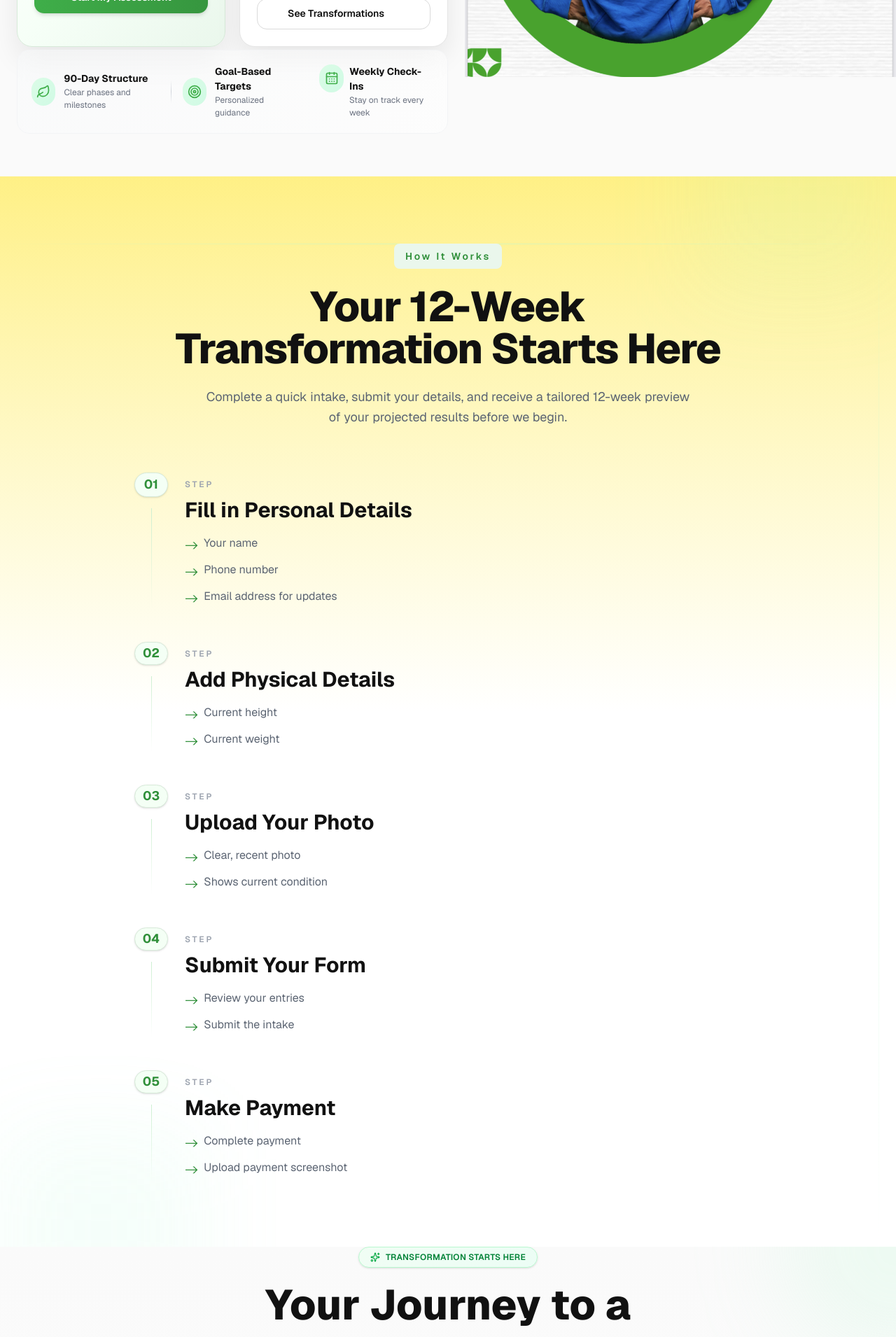
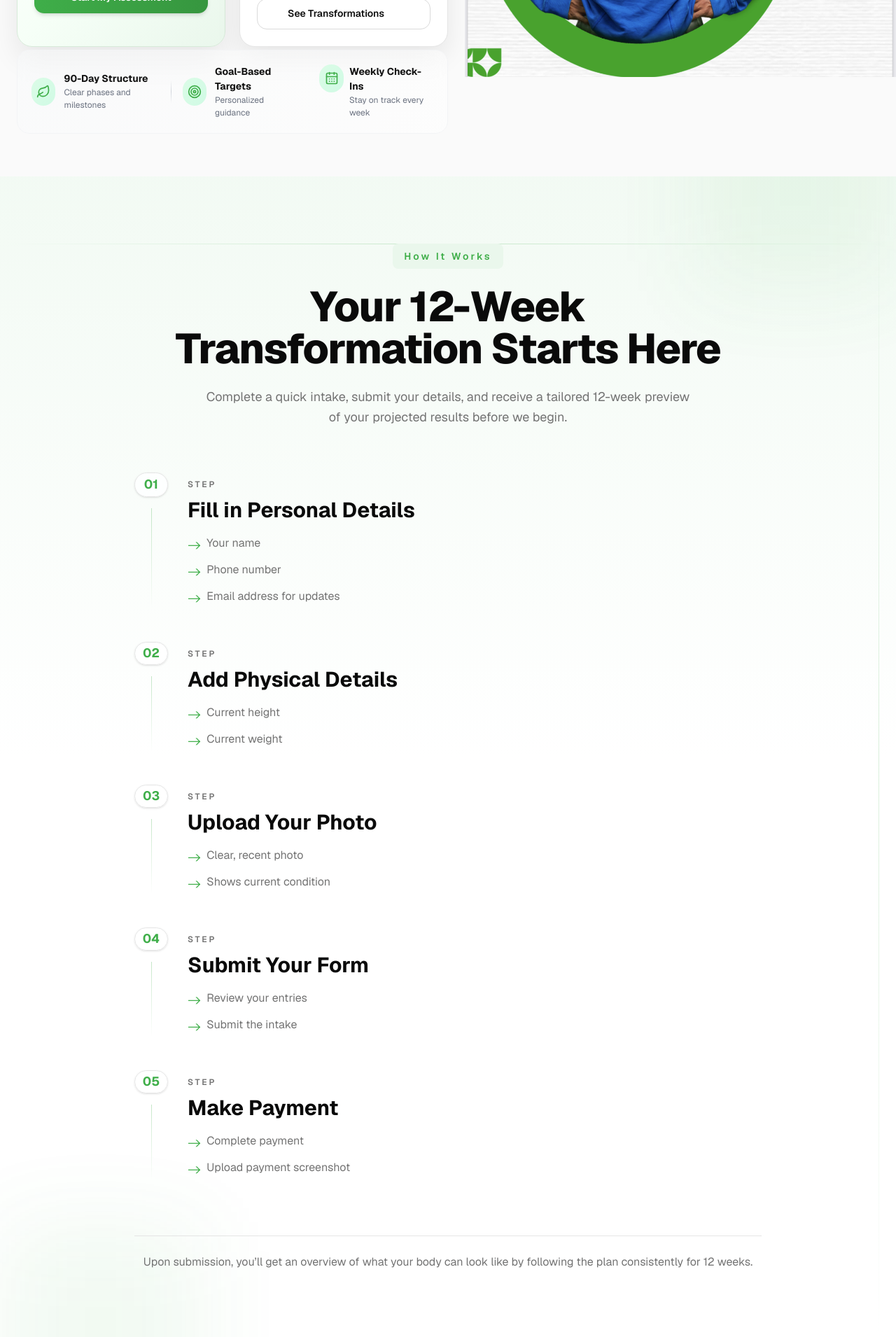
Before and after one commit to BemnetKassa/MaedNutrition, a Next.js app: page / in a window 1280 px wide. Shown: the part 540-2450 px from the top of the page at 70% size. Built offline with nearby package versions, Linux system fonts and the light colour scheme.

Commit message:
Update howItWorks.tsx

```diff
--- a/src/app/components/howItWorks.tsx
+++ b/src/app/components/howItWorks.tsx
@@ -51,21 +51,21 @@ export default function HowItWork() {
   return (
     <section
       id="how-it-works"
-      className="relative overflow-hidden bg-gradient-to-b from-yellow-200 via-white to-white py-24"
+      className="relative overflow-hidden bg-gradient-to-b from-brand-light/60 via-background to-background py-24"
     >
       <div className="pointer-events-none absolute inset-0">
         <motion.div
-          className="absolute -top-32 right-0 h-72 w-72 bg-green-200/20 blur-3xl"
+          className="absolute -top-32 right-0 h-72 w-72 bg-brand/10 blur-3xl"
           animate={{ y: [0, 14, 0], opacity: [0.6, 0.85, 0.6] }}
           transition={{ duration: 8, repeat: Infinity, ease: "easeInOut" }}
         />
         <motion.div
-          className="absolute -bottom-32 left-0 h-72 w-72 bg-emerald-200/15 blur-3xl"
+          className="absolute -bottom-32 left-0 h-72 w-72 bg-brand/10 blur-3xl"
           animate={{ y: [0, -12, 0], opacity: [0.5, 0.8, 0.5] }}
           transition={{ duration: 9, repeat: Infinity, ease: "easeInOut" }}
         />
-        <div className="absolute inset-x-0 top-24 h-px bg-gradient-to-r from-transparent via-green-200/60 to-transparent" />
-        <div className="absolute inset-y-0 right-6 hidden w-px bg-gradient-to-b from-transparent via-green-200/40 to-transparent md:block" />
+        <div className="absolute inset-x-0 top-24 h-px bg-gradient-to-r from-transparent via-brand/25 to-transparent" />
+        <div className="absolute inset-y-0 right-6 hidden w-px bg-gradient-to-b from-transparent via-brand/20 to-transparent md:block" />
       </div>
 
       <div className="relative mx-auto max-w-362.5 px-4 md:px-6">
@@ -81,7 +81,7 @@ export default function HowItWork() {
             whileInView={{ opacity: 1, y: 0 }}
             viewport={{ once: true }}
             transition={{ duration: 0.5, delay: 0.1 }}
-            className="inline-flex items-center gap-2 rounded-md bg-[#EAF7EC] px-4 py-2 text-sm font-semibold tracking-[0.2em] text-[#2F8F39]"
+            className="inline-flex items-center gap-2 rounded-md bg-brand-light px-4 py-2 text-sm font-semibold tracking-[0.22em] text-brand"
           >
             How It Works
           </motion.span>
@@ -91,7 +91,7 @@ export default function HowItWork() {
             whileInView={{ opacity: 1, y: 0 }}
             viewport={{ once: true }}
             transition={{ duration: 0.6, delay: 0.15 }}
-            className="mt-6 text-5xl font-extrabold tracking-tight text-[#111111] md:text-6xl"
+            className="mt-6 text-4xl font-extrabold tracking-tight text-foreground sm:text-5xl md:text-6xl"
           >
             Your 12-Week
             <br />
@@ -103,7 +103,7 @@ export default function HowItWork() {
             whileInView={{ opacity: 1, y: 0 }}
             viewport={{ once: true }}
             transition={{ duration: 0.6, delay: 0.2 }}
-            className="mx-auto mt-6 max-w-175 text-lg leading-relaxed text-[#5B6472]"
+            className="mx-auto mt-6 max-w-175 text-base leading-relaxed text-muted-foreground sm:text-lg"
           >
             Complete a quick intake, submit your details, and receive a tailored
             12-week preview of your projected results before we begin.
@@ -121,27 +121,33 @@ export default function HowItWork() {
             <motion.div
               key={item.step}
               variants={itemVariants}
-              className="group relative flex gap-6 pb-12 last:pb-0"
+              className="group relative flex gap-5 pb-10 sm:gap-7 sm:pb-12 last:pb-0"
             >
               <div className="relative flex flex-col items-center">
                 <motion.div
                   whileHover={{ scale: 1.06 }}
-                  className="flex h-12 w-12 items-center justify-center rounded-full border border-[#D7EAD9] bg-[#F4FFF5] text-lg font-bold text-[#2F8F39] shadow-sm"
+                  className="flex h-12 w-12 items-center justify-center rounded-full border border-border bg-background/80 text-lg font-bold text-brand shadow-sm backdrop-blur supports-[backdrop-filter]:bg-background/70"
                 >
                   {item.step}
                 </motion.div>
-                <div className="mt-4 h-full w-px bg-gradient-to-b from-[#CDEFD2] to-transparent" />
+                <motion.div
+                  initial={{ scaleY: 0 }}
+                  whileInView={{ scaleY: 1 }}
+                  viewport={{ once: true, margin: "-120px" }}
+                  transition={{ duration: 0.7, ease: "easeOut" }}
+                  className="mt-4 h-full w-px origin-top bg-gradient-to-b from-brand/30 to-transparent"
+                />
               </div>
 
               <div className="pt-1">
-                <span className="text-xs font-semibold uppercase tracking-[0.25em] text-[#9CA3AF]">Step</span>
-                <h3 className="mt-2 text-2xl font-bold text-[#111111] transition-colors duration-300 group-hover:text-[#2F8F39] md:text-3xl">
+                <span className="text-xs font-semibold uppercase tracking-[0.25em] text-muted-foreground">Step</span>
+                <h3 className="mt-2 text-xl font-bold text-foreground transition-colors duration-300 group-hover:text-brand sm:text-2xl md:text-3xl">
                   {item.title}
                 </h3>
-                <ul className="mt-4 space-y-2 text-base leading-relaxed text-[#5B6472]">
+                <ul className="mt-4 space-y-2 text-sm leading-relaxed text-muted-foreground sm:text-base">
                   {item.points.map((point) => (
                     <li key={point} className="flex items-start gap-2">
-                      <span className="mt-1 text-[#2F8F39] transition-colors duration-300 group-hover:text-[#1E7A2B]">-&gt;</span>
+                      <span className="mt-1 text-brand transition-colors duration-300 group-hover:text-brand-dark">-&gt;</span>
                       <span>{point}</span>
                     </li>
                   ))}
@@ -149,6 +155,16 @@ export default function HowItWork() {
               </div>
             </motion.div>
           ))}
+
+          <motion.div
+            variants={itemVariants}
+            className="mt-8 border-t border-border pt-6 text-center"
+          >
+            <p className="text-sm leading-relaxed text-muted-foreground sm:text-base">
+              Upon submission, you’ll get an overview of what your body can look like
+              by following the plan consistently for 12 weeks.
+            </p>
+          </motion.div>
         </motion.div>
       </div>
     </section>
```
